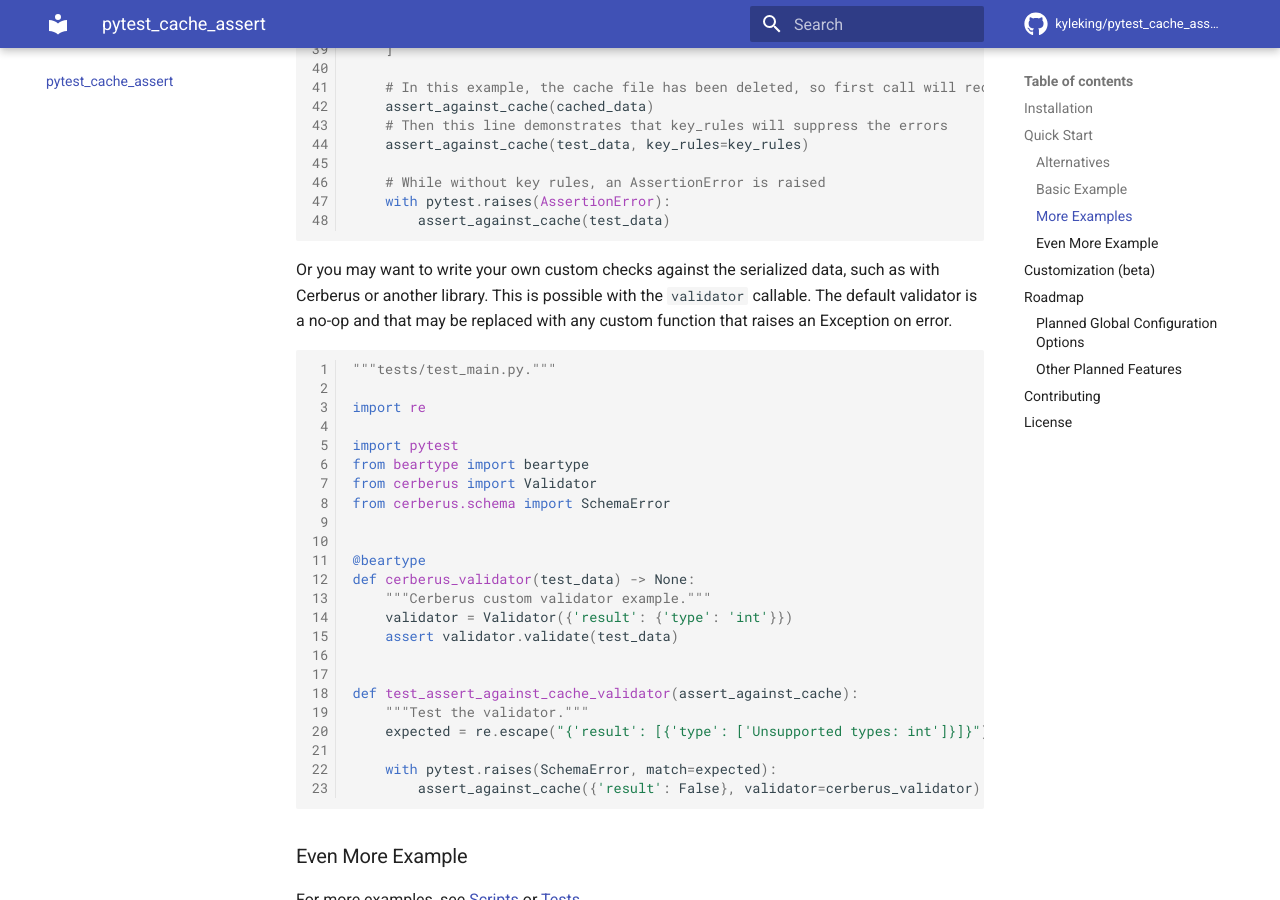
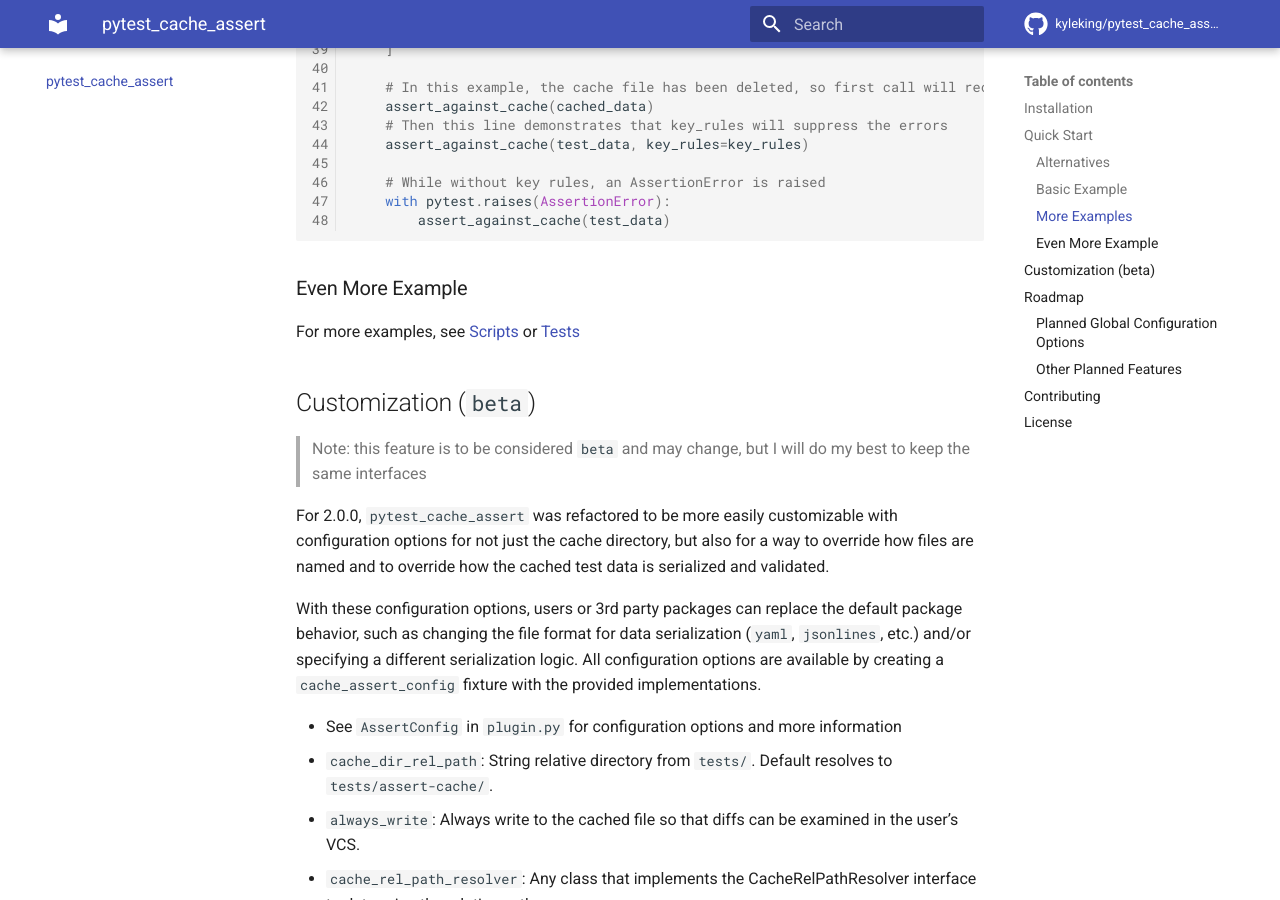
Before and after one commit to KyleKing/pytest_cache_assert, an MkDocs documentation site: the page built from docs/README.md, in a window 1280 px wide and 900 px high, scrolled down 3719 px. Built offline with MkDocs 1.6.1 and Material for MkDocs 9.7.7, drawn with Linux system fonts in a browser that asks for light colours; comment, search, counter and statistics services are not loaded.

Commit message:
refactor!: remove optional validator argument

````diff
--- a/docs/README.md
+++ b/docs/README.md
@@ -160,34 +160,6 @@ def test_assert_against_cache_key_rules(assert_against_cache):
         assert_against_cache(test_data)
 ```
 
-Or you may want to write your own custom checks against the serialized data, such as with Cerberus or another library. This is possible with the `validator` callable. The default validator is a no-op and that may be replaced with any custom function that raises an Exception on error.
-
-```py
-"""tests/test_main.py."""
-
-import re
-
-import pytest
-from beartype import beartype
-from cerberus import Validator
-from cerberus.schema import SchemaError
-
-
-@beartype
-def cerberus_validator(test_data) -> None:
-    """Cerberus custom validator example."""
-    validator = Validator({'result': {'type': 'int'}})
-    assert validator.validate(test_data)
-
-
-def test_assert_against_cache_validator(assert_against_cache):
-    """Test the validator."""
-    expected = re.escape("{'result': [{'type': ['Unsupported types: int']}]}")
-
-    with pytest.raises(SchemaError, match=expected):
-        assert_against_cache({'result': False}, validator=cerberus_validator)  # act
-```
-
 ### Even More Example
 
 For more examples, see [Scripts](https://github.com/kyleking/pytest_cache_assert/scripts) or [Tests](https://github.com/kyleking/pytest_cache_assert/tests)
````
Also changed, not shown: pyproject.toml (+3 -4 lines), 3 other files.
